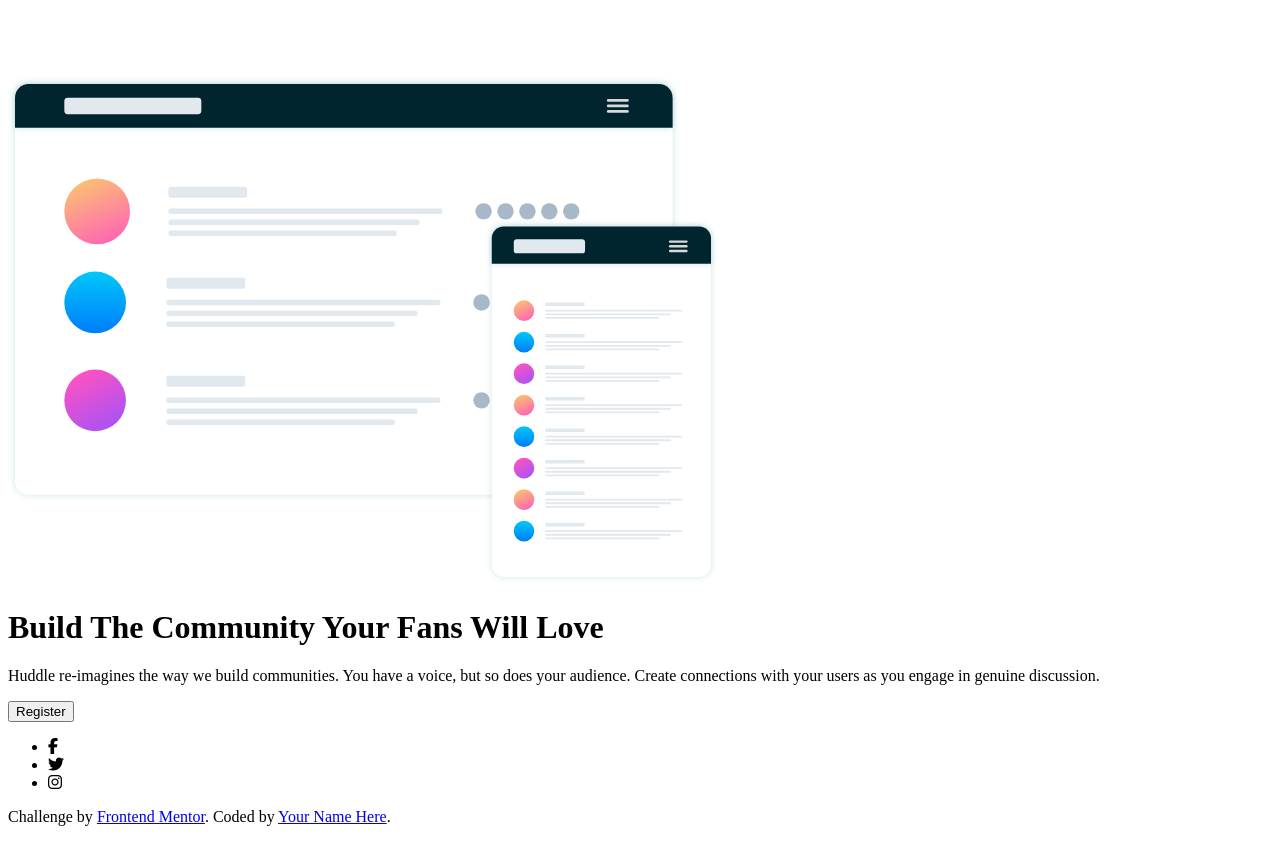
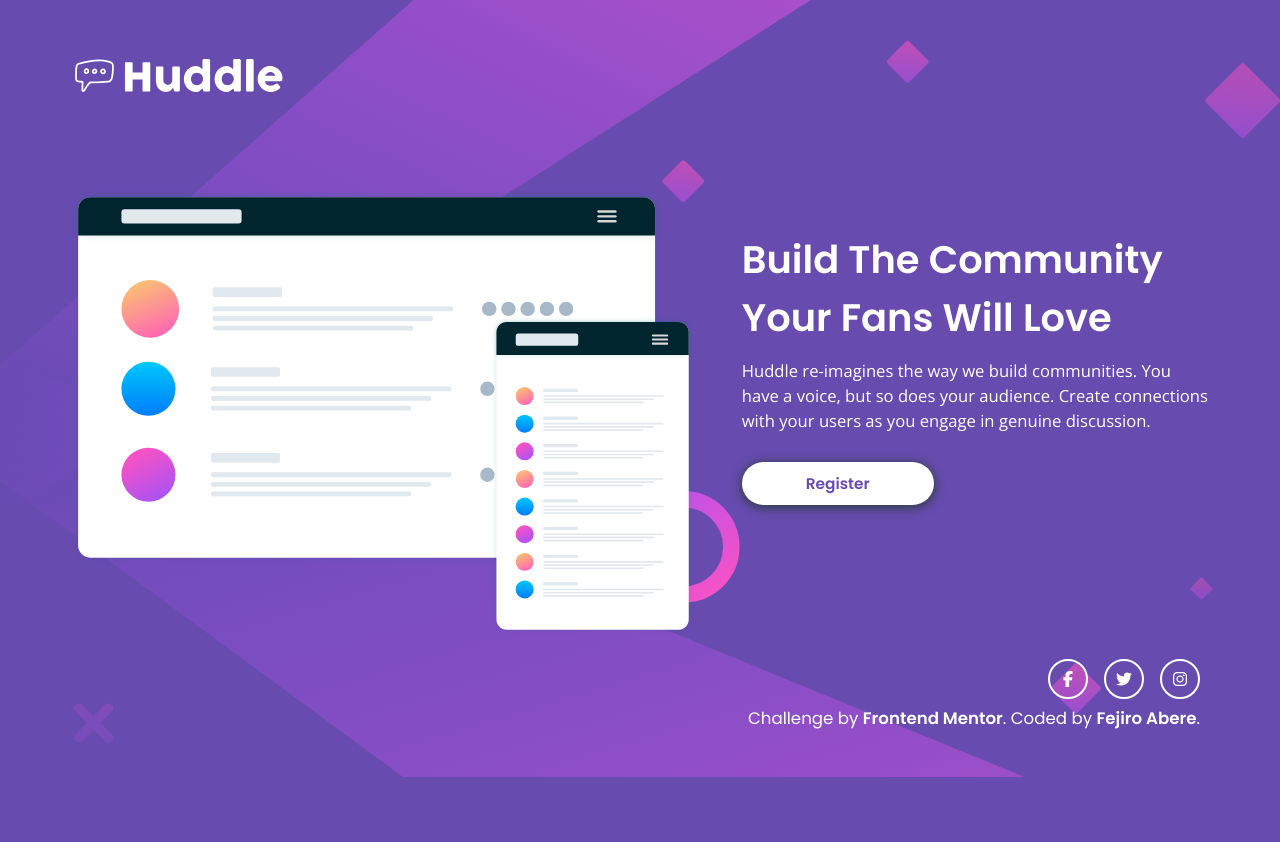
Before and after one commit to Fejiro001/huddle-landing-page-with-single-introductory-section-master, a website: page index.html in a window 1280 px wide. After the commit the page ends 800 px from the top, so only its background shows below. Drawn offline with Linux system fonts and the light colour scheme; files whose address does not match are found by name.

Commit message:
styled to pixel perfection and updated README

```diff
--- a/index.html
+++ b/index.html
@@ -36,6 +36,8 @@
       crossorigin
     />
 
+    <link rel="stylesheet" href="./css/output.css" />
+
     <!-- SCRIPTS -->
     <script
       async
@@ -48,38 +50,63 @@
 
   <!-- Poppins for h1(semibold) and button(regular) -->
   <!-- Open sans for p(regular) -->
-  <body>
-    <header>
-      <img src="./assets/images/logo.svg" alt="Huddle landing page logo" />
+  <body
+    class="mx-auto flex flex-col gap-6 p-4 bg-mobile-pattern bg-violet min-[376px]:bg-desktop-pattern bg-no-repeat max-w-fit bg-cover"
+  >
+    <header class="px-5 py-4 lg:px-12 lg:py-8">
+      <img
+        class="max-w-56 w-2/5 h-auto"
+        src="./assets/images/logo.svg"
+        alt="Huddle landing page logo"
+      />
     </header>
 
-    <main>
-      <div>
-        <img src="./assets/images/illustration-mockups.svg" alt="" />
+    <main
+      class="flex items-center lg:items-stretch flex-col lg:flex-row px-5 pt-5 lg:pt-8 lg:px-14 gap-14 lg:gap-12"
+    >
+      <div class="basis-1/2 lg:basis-2/3">
+        <img
+          class="max-w-full h-auto"
+          src="./assets/images/illustration-mockups.svg"
+          alt=""
+        />
       </div>
 
-      <div>
-        <h1>Build The Community Your Fans Will Love</h1>
-        <p>
+      <div
+        class="basis-1/2 flex flex-col items-center lg:items-start gap-3 text-center lg:text-left lg:pt-10"
+      >
+        <h1 class="text-white font-poppins font-semibold headingSize">
+          Build The Community Your Fans Will Love
+        </h1>
+        <p class="text-white font-open-sans font-normal paragraphSize">
           Huddle re-imagines the way we build communities. You have a voice, but
           so does your audience. Create connections with your users as you
           engage in genuine discussion.
         </p>
-        <button>Register</button>
+        <button
+          class="buttonTextSize min-w-48 rounded-full mt-4 p-2.5 font-poppins font-semibold bg-white text-violet shadow-gray-700 shadow-[0_2px_10px_2px] hover:bg-soft-magenta hover:text-white"
+        >
+          Register
+        </button>
       </div>
     </main>
 
-    <footer>
-      <ul>
+    <footer
+      class="flex flex-col items-center lg:items-end text-center px-5 pt-10 lg:pt-0 lg:pe-16"
+    >
+      <ul class="flex gap-2 text-white lg:gap-4">
         <li><i class="fa fa-facebook" aria-hidden="true"></i></li>
         <li><i class="fa fa-twitter" aria-hidden="true"></i></li>
         <li><i class="fa fa-instagram" aria-hidden="true"></i></li>
       </ul>
-      <p class="attribution">
+      <p class="pt-2 font-poppins text-white paragraphSize">
         Challenge by
         <a href="https://www.frontendmentor.io?ref=challenge" target="_blank"
           >Frontend Mentor</a
-        >. Coded by <a href="#">Your Name Here</a>.
+        >. Coded by
+        <a href="https://www.frontendmentor.io/profile/Fejiro001"
+          >Fejiro Abere</a
+        >.
       </p>
     </footer>
   </body>
--- a/style.css
+++ b/style.css
@@ -25,13 +25,34 @@
 }
 
 @layer base {
-  .headingSize {
-    font-size: clamp();
+  li {
+    display: flex;
+    justify-content: center;
+    align-items: center;
+    border: 2px solid white;
+    @apply hover:border-hover-color;
+    @apply hover:text-hover-color;
+    height: 1.9rem;
+    width: 1.9rem;
+    border-radius: 100%;
+    cursor: pointer;
+    @apply lg:w-10;
+    @apply lg:h-10;
   }
-  .paragraphSize {
-    font-size: clamp();
-  }
-  .buttonTextSize {
-    font-size: clamp();
+  a {
+    cursor: pointer;
+    font-weight: 600;
   }
 }
+
+.headingSize {
+  font-size: clamp(1.6rem, 3vw, 3rem);
+}
+
+.paragraphSize {
+  font-size: clamp(1rem, 1.3vw, 2.5rem);
+}
+
+.buttonTextSize {
+  font-size: clamp(0.85rem, 1.2vw, 2.5rem);
+}
--- a/tailwind.config.js
+++ b/tailwind.config.js
@@ -1,16 +1,21 @@
 /** @type {import('tailwindcss').Config} */
 module.exports = {
-  content: ["./html"],
+  content: ["./index.html"],
   theme: {
     extend: {
       colors: {
         violet: "hsl(257, 40%, 49%)",
         "soft-magenta": "hsl(300, 69%, 71%)",
+        "hover-color": "hsl(300, 90%, 80%)",
       },
       fontFamily: {
         poppins: ["Poppins", "sans-serif"],
         "open-sans": ["Open Sans", "serif"],
       },
+      backgroundImage: {
+        "desktop-pattern": "url(/assets/images/bg-desktop.svg)",
+        "mobile-pattern": "url(/assets/images/bg-mobile.svg)",
+      },
     },
   },
   plugins: [],
```
Also changed, not shown: README-template.md (deleted), README.md, css/output.css, design/screenshot.png (added).
